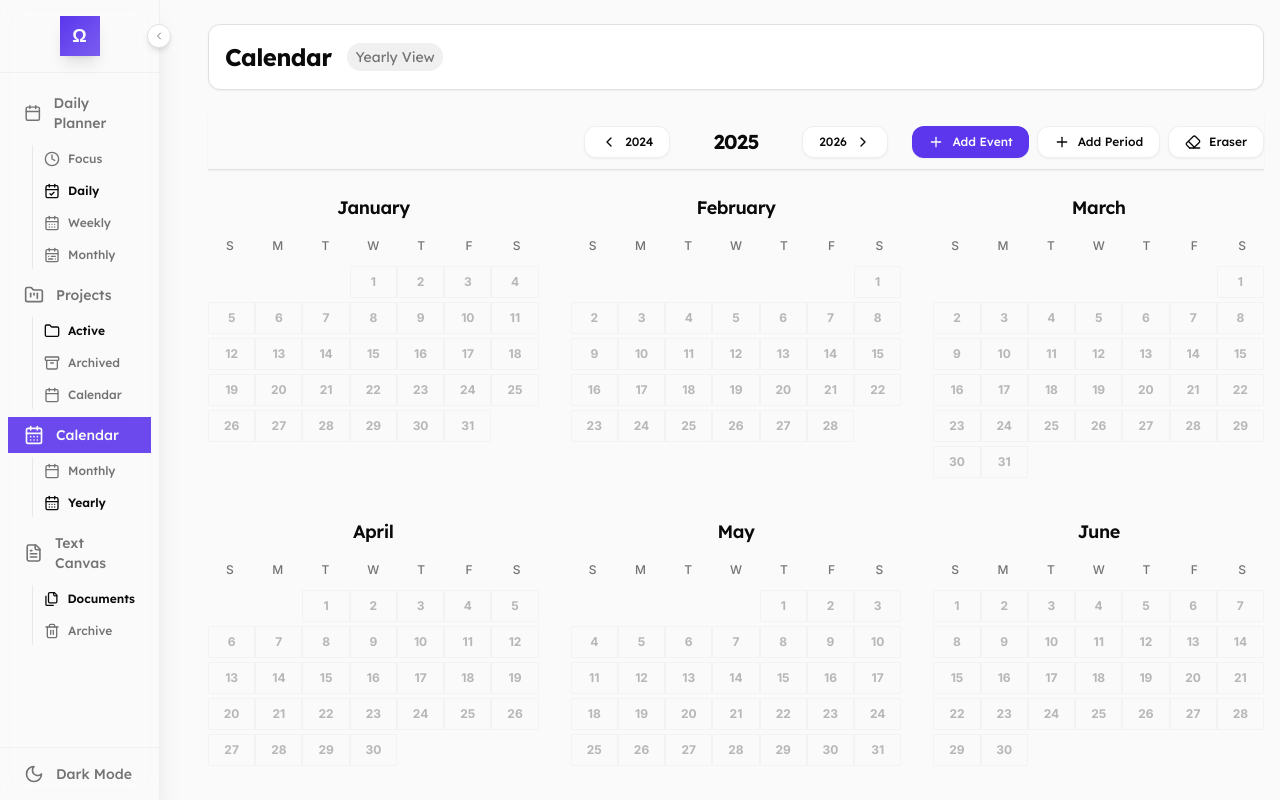
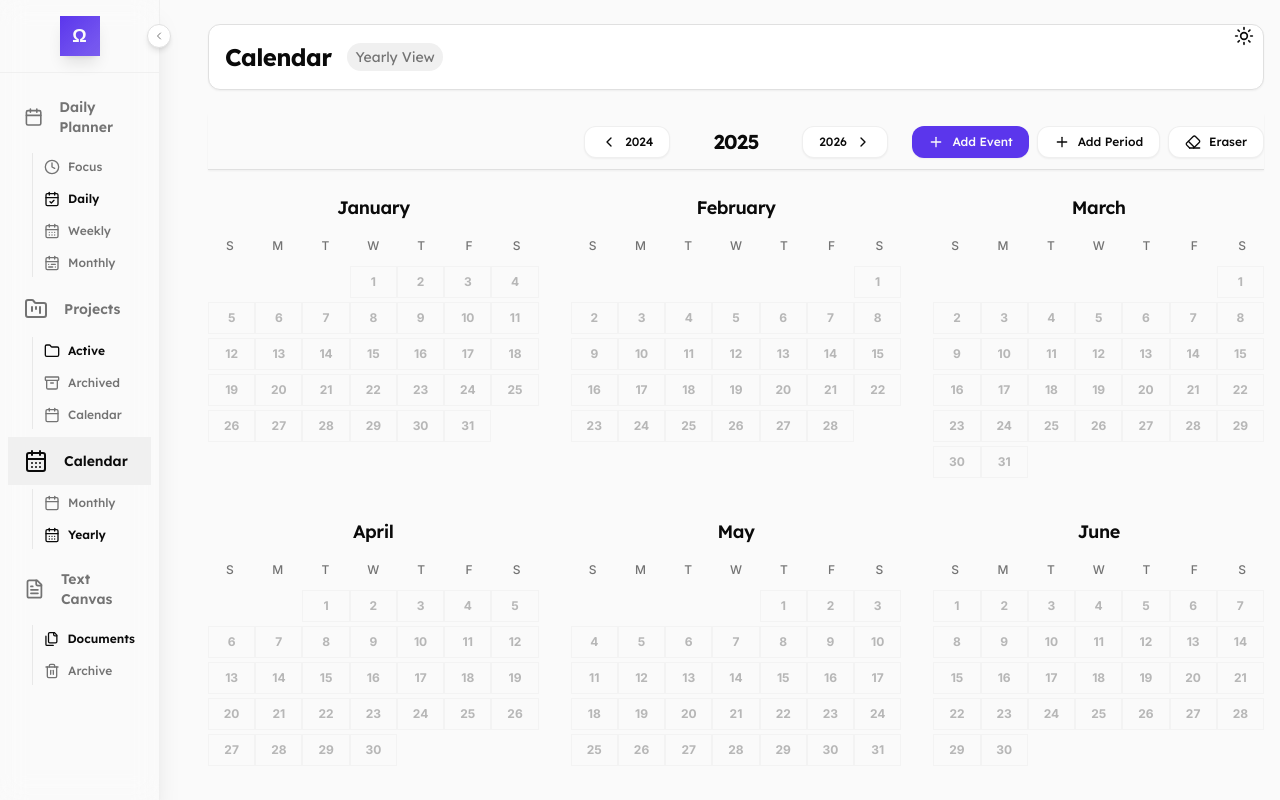
Before and after one commit to obihughes/omega-planner, a Next.js app: page /calendar in a window 1280 px wide. Shown: the top 800 px of the page. Built offline with nearby package versions, Linux system fonts and the light colour scheme.

Commit message:
style: Improve collapsed navigation active state indicator

```diff
--- a/components/ui/AppLayout.tsx
+++ b/components/ui/AppLayout.tsx
@@ -3,6 +3,9 @@
 import React, { useState, useEffect } from 'react';
 import { Navigation } from './Navigation';
 import { cn } from '@/lib/utils';
+import { useTheme } from '@/hooks/useTheme';
+import { Button } from './button';
+import { Sun, Moon } from 'lucide-react';
 
 interface AppLayoutProps {
   children: React.ReactNode;
@@ -15,6 +18,7 @@ export function AppLayout({ children }: AppLayoutProps) {
     }
     return true; // Default to collapsed
   });
+  const { theme, toggleTheme } = useTheme();
 
   // Persist collapsed state to localStorage
   useEffect(() => {
@@ -33,9 +37,20 @@ export function AppLayout({ children }: AppLayoutProps) {
 
       {/* Main Content Area */}
       <main className={cn(
-        "flex-1 transition-all duration-300 ease-in-out",
-        isNavigationCollapsed ? "ml-16" : "ml-48"
+        "flex-1 transition-all duration-300 ease-in-out relative",
+        isNavigationCollapsed ? "ml-20" : "ml-48"
       )}>
+        <div className="absolute top-4 right-4 z-50">
+          <Button
+            variant="ghost"
+            size="icon"
+            onClick={toggleTheme}
+            aria-label="Toggle theme"
+          >
+            <Sun className="h-5 w-5 rotate-0 scale-100 transition-all dark:-rotate-90 dark:scale-0" />
+            <Moon className="absolute h-5 w-5 rotate-90 scale-0 transition-all dark:rotate-0 dark:scale-100" />
+          </Button>
+        </div>
         <div className="h-full">
           {children}
         </div>
--- a/components/ui/Navigation.tsx
+++ b/components/ui/Navigation.tsx
@@ -135,19 +135,21 @@ export function Navigation({ isCollapsed: externalIsCollapsed, onToggleCollapse
                   href={item.href}
                   className={cn(
                     "w-full flex items-center text-sm font-medium transition-all duration-200 group relative",
-                    isCollapsed ? "p-3 justify-center" : "px-4 py-2 space-x-3",
+                    isCollapsed ? "p-4 justify-center" : "px-4 py-3 space-x-4",
                     item.active
-                      ? "text-primary-foreground bg-primary/90"
+                      ? "bg-muted"
                       : "text-muted-foreground hover:text-foreground hover:bg-secondary/80"
                   )}
                   title={isCollapsed ? item.label : undefined}
                 >
                   <Icon className={cn(
-                    "transition-all duration-200 w-5 h-5",
-                    item.active ? "text-primary-foreground" : "text-muted-foreground group-hover:text-foreground"
+                    "transition-all duration-200 w-6 h-6",
+                    item.active
+                      ? "text-foreground"
+                      : "text-muted-foreground group-hover:text-foreground"
                   )} />
                   {!isCollapsed && (
-                    <span className="font-medium">{item.label}</span>
+                    <span className="font-semibold">{item.label}</span>
                   )}
                 </Link>
 
@@ -191,7 +193,7 @@ export function Navigation({ isCollapsed: externalIsCollapsed, onToggleCollapse
                           title={isCollapsed ? subView.label : undefined}
                         >
                           {isCollapsed ? (
-                            <SubIcon className="w-4 h-4 text-muted-foreground/80 group-hover:text-foreground" />
+                            <SubIcon className="w-4 h-4 group-hover:text-foreground" />
                           ) : (
                             <>
                               <SubIcon className="w-4 h-4 mr-2" />
@@ -208,30 +210,6 @@ export function Navigation({ isCollapsed: externalIsCollapsed, onToggleCollapse
           })}
         </div>
       </div>
-
-      {/* Theme Toggle */}
-      <div className="p-2 border-t border-border/40">
-        <button
-          onClick={toggleTheme}
-          className={cn(
-            "w-full flex items-center text-sm font-medium text-muted-foreground hover:text-foreground hover:bg-secondary/80 transition-all duration-200 group",
-            isCollapsed ? "p-3 justify-center" : "px-4 py-2 space-x-3"
-          )}
-          aria-label="Toggle theme"
-          title={isCollapsed ? (theme === 'dark' ? 'Light Mode' : 'Dark Mode') : undefined}
-        >
-          {theme === 'dark' ? (
-            <Sun className={cn("group-hover:text-foreground transition-all duration-200 w-5 h-5")} />
-          ) : (
-            <Moon className={cn("group-hover:text-foreground transition-all duration-200 w-5 h-5")} />
-          )}
-          {!isCollapsed && (
-            <span className="font-medium">
-              {theme === 'dark' ? 'Light Mode' : 'Dark Mode'}
-            </span>
-          )}
-        </button>
-      </div>
     </nav>
   );
 }
```
